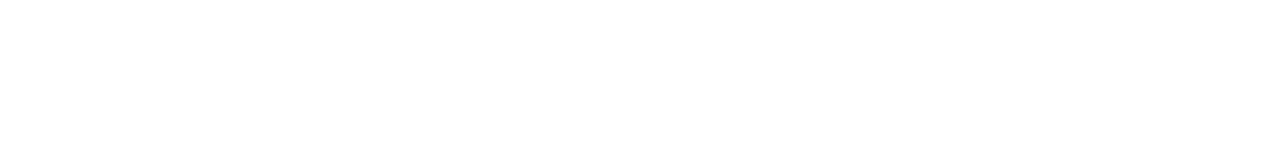
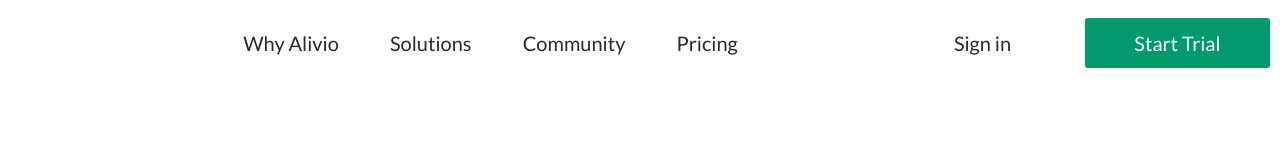
Before and after one commit to EmilyS0/Alivio_page, a plain HTML site: page index.html in a window 1280 px wide. Drawn offline with Linux system fonts and the light colour scheme.

Commit message:
header section implementation

```diff
--- a/index.css
+++ b/index.css
@@ -1,2 +1,3 @@
 @import url('styles/variables.css');
 @import url('styles/basic.css');
+@import url('styles/header.css');
--- a/index.html
+++ b/index.html
@@ -19,13 +19,44 @@
 
   <body>
 
-    <svg>
-        <use href="assets/sprites.svg#logo-icon"></use>
-    </svg>
+
+    <header class="header" aria-label="header">
+
+        <div class="container">
+
+            <div class="header__wrapper">
+                <svg class="logo" aria-label="logo">
+                    <use href="assets/sprites.svg#logo-icon"></use>
+                </svg>
+
+                <nav class="header__nav" aria-label="navigation">
+                    <ul class="header__nav-list" aria-label="navigation list">
+                        <li class="header__nav-item">
+                            <a href="#" class="header__nav-link">Why Alivio</a>
+                        </li>
+                        <li class="header__nav-item">
+                            <a href="#" class="header__nav-link">Solutions</a>
+                        </li>
+                        <li class="header__nav-item">
+                            <a href="#" class="header__nav-link">Community</a>
+                        </li>
+                        <li class="header__nav-item">
+                            <a href="#" class="header__nav-link">Pricing</a>
+                        </li>
+                    </ul>
+                </nav>
+
+                <div class="header__actions">
+                    <button type="button" class="btn btn--signin">Sign in</button>
+                    <button type="button" class="btn">Start Trial</button>
+                </div>
 
 
 
+            </div>
+        </div>
 
+    </header>
 
 
 
--- a/styles/basic.css
+++ b/styles/basic.css
@@ -5,4 +5,51 @@
 body{
     margin: 0;
     font-family: "Lato", sans-serif;
+    background-color: var(--co-white);
 }
+
+ul{
+    list-style: none;
+    margin: 0;
+    padding: 0;
+}
+
+a{
+    text-decoration: none;
+    color:unset;
+}
+
+.container{
+    max-width: 1400px;
+    padding: 0 10px;
+    margin: 0 auto;
+}
+
+.logo{
+    width: 81px;
+    height: 24px;
+    flex-shrink: 0;
+}
+
+.btn{
+    border: none;
+    border-radius: 3px;
+    outline: none;
+    width: 185px;
+    height: 50px;
+    color: var(--co-white);
+    font-size: 20px;
+    font-weight: 400;
+    font-family: "Lato", sans-serif;
+    background-color: var(--co-green);
+}
+
+.btn:hover,
+.btn:focus-visible{
+    outline: 2px solid var(--co-dark-green);
+}
+
+.btn--signin{
+    background-color: transparent;
+    color: var(--co-black);
+}
--- /dev/null
+++ b/styles/header.css
@@ -0,0 +1,62 @@
+
+.header__wrapper{
+    width: 100%;
+    height: 85px;
+    display: flex;
+    justify-content: space-between;
+    align-items: center;
+}
+
+.header__nav {
+
+}
+
+.header__nav-list {
+    display: flex;
+    justify-content: center;
+    align-items: center;
+    column-gap: 70px;
+    column-gap: min(70px, 4vw);
+}
+
+.header__nav-item {
+
+}
+
+.header__nav-link {
+    font-size: 20px;
+    font-weight: 500;
+    color: var(--co-black);
+    white-space: nowrap;
+}
+
+.header__nav-link:hover{
+    color: var(--co-green);
+}
+.header__nav-link:focus-visible{
+    outline: 2px solid var(--co-dark-green);
+}
+
+.header__actions{
+    display: flex;
+    justify-content: space-between;
+    align-items: center;
+    flex-wrap: nowrap;
+    column-gap: 10px;
+}
+
+@media (maw-width: 992px){
+    .header__nav-link{
+        font-size: 16px;
+    }
+    .btn{
+        width: 120px;
+        font-size: 16px;
+    }
+}
+
+@media (maw-width: 768px){
+  .header__nav{
+    display: none;
+  }
+}
--- a/styles/variables.css
+++ b/styles/variables.css
@@ -0,0 +1,8 @@
+:root{
+    --co-white: #fff;
+    --co-green: #01996D;
+    --co-dark-green: #245852;
+    --co-black: #292929;
+
+}
+/* media breakpoints: 992 px, 768px, 576px, 480px)*/
```
